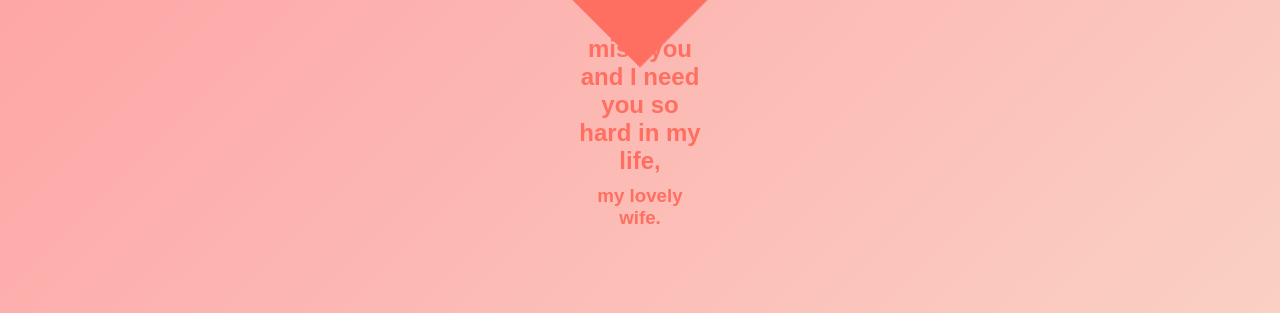
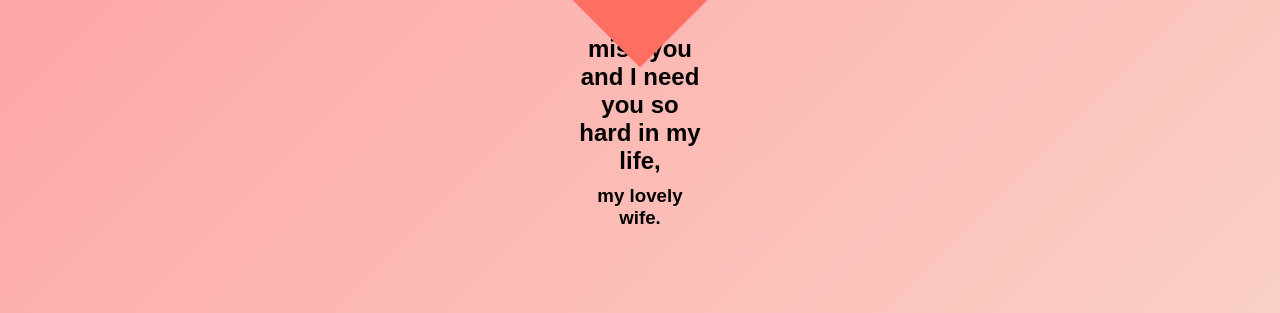
Before and after one commit to b-kami/gff, a plain HTML site: page index.html in a window 1280 px wide. Shown: the part 487-800 px from the top of the page. Drawn offline with Linux system fonts and the light colour scheme.

Commit message:
Update styles.css

```diff
--- a/styles.css
+++ b/styles.css
@@ -22,7 +22,7 @@ body {
     top: 10%;
     left: 50%;
     transform: translateX(-50%);
-    color: #ff6f61;
+    color: black;
     animation: fadeIn 2s ease-in-out;
 }
 
```
